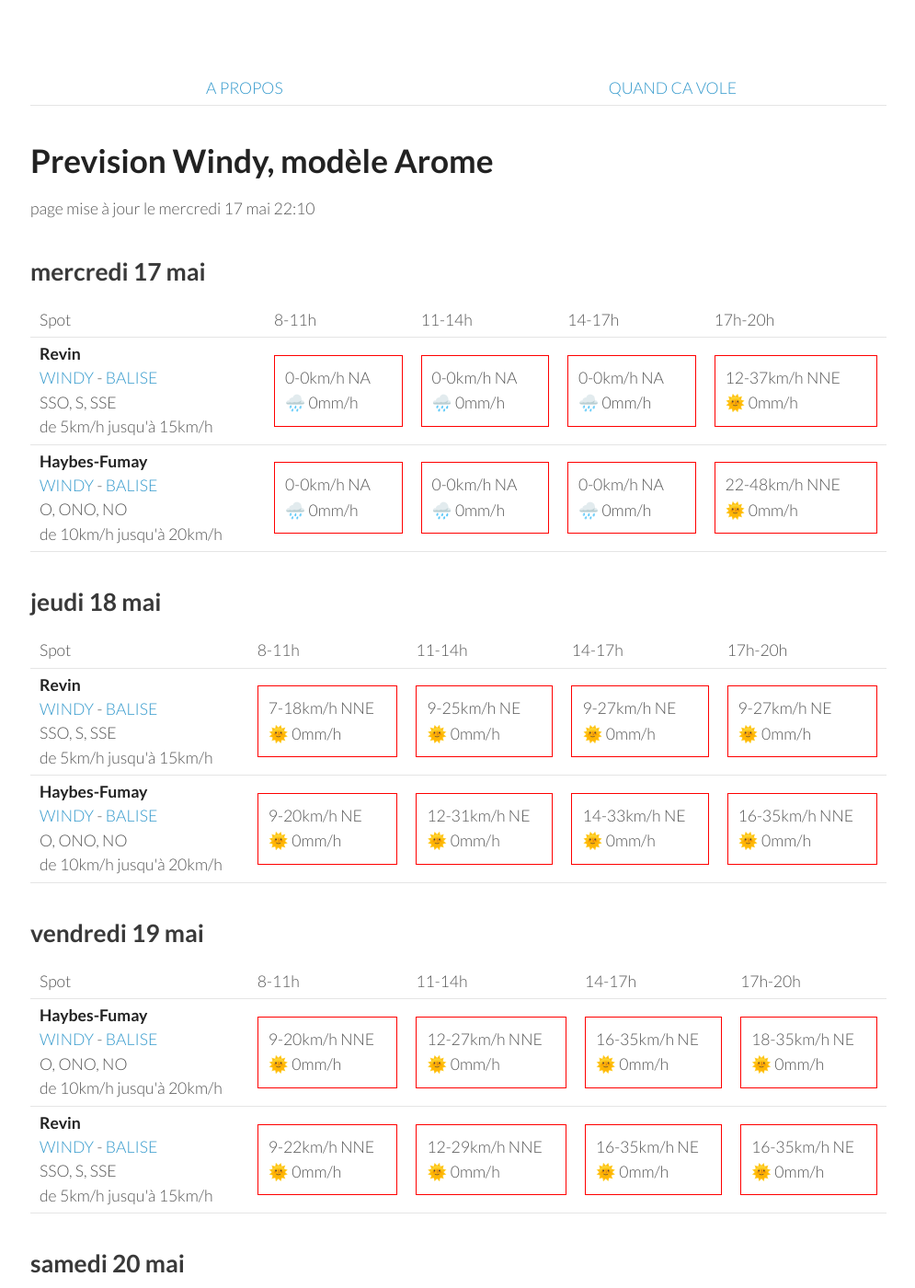
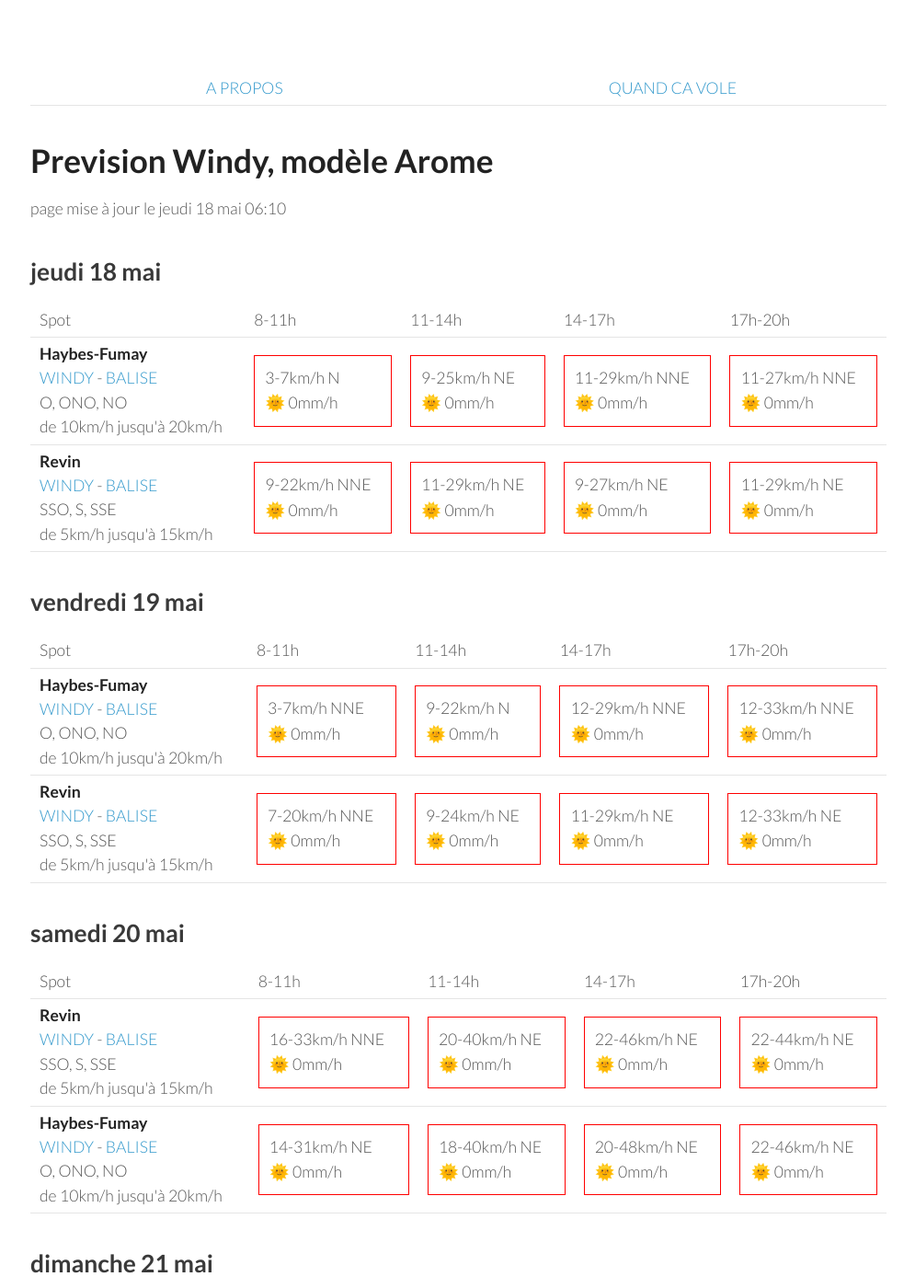
Before and after one commit to parapente-dans-le-nord/parapente-dans-le-nord.github.io, a Jekyll site: the page built from ardennes.markdown, in a window 1280 px wide and 1400 px high. Shown: the whole window at 92% size, without its empty margins (25-1020 px from the left). Built offline with Jekyll 4.4.1, drawn with Linux system fonts in a browser that asks for light colours; some of the changed text lies outside the part shown.

Commit message:
update index.markdown

```diff
--- a/ardennes.markdown
+++ b/ardennes.markdown
@@ -7,42 +7,8 @@ title:  "Tous les spots"
 {: .links}
 
 # Prevision Windy, modèle Arome
-page mise à jour le mercredi 17 mai 22:10
+page mise à jour le jeudi 18 mai 06:10
 
-## mercredi 17 mai
-
-{::nomarkdown}
-<table>
-  <tbody>
-    <tr>
-      <td>Spot</td>
-      <td>8-11h</td>
-      <td>11-14h</td>
-      <td>14-17h</td>
-      <td>17h-20h</td>
-    </tr>
-<tr>
-        <td><strong>Revin</strong><br><a href="https://windy.com/49.948/4.625?49.543,4.625,8">WINDY</a> - <span class=""><a href="http://www.balisemeteo.com/balise.php?idBalise=5019">BALISE</a> </span><br> <span class="vent-favorable">SSO, S, SSE</span><br><span class="force-vent">de 5km/h jusqu'à 15km/h</span> </td>
-
-            <td><div class="not-flyable"><p>0-0km/h NA</p><p>🌧️ 0mm/h</p></div></td>
-            <td><div class="not-flyable"><p>0-0km/h NA</p><p>🌧️ 0mm/h</p></div></td>
-            <td><div class="not-flyable"><p>0-0km/h NA</p><p>🌧️ 0mm/h</p></div></td>
-            <td><div class="not-flyable"><p>12-37km/h NNE</p><p>🌞 0mm/h</p></div></td>
-
-    </tr>
-<tr>
-        <td><strong>Haybes-Fumay</strong><br><a href="https://windy.com/49.998/4.715?49.913,4.738,10">WINDY</a> - <span class=""><a href="http://www.balisemeteo.com/balise.php?idBalise=104">BALISE</a> </span><br> <span class="vent-favorable">O, ONO, NO</span><br><span class="force-vent">de 10km/h jusqu'à 20km/h</span> </td>
-
-            <td><div class="not-flyable"><p>0-0km/h NA</p><p>🌧️ 0mm/h</p></div></td>
-            <td><div class="not-flyable"><p>0-0km/h NA</p><p>🌧️ 0mm/h</p></div></td>
-            <td><div class="not-flyable"><p>0-0km/h NA</p><p>🌧️ 0mm/h</p></div></td>
-            <td><div class="not-flyable"><p>22-48km/h NNE</p><p>🌞 0mm/h</p></div></td>
-
-    </tr>
-
-</tbody>
-</table>
-{:/}
 ## jeudi 18 mai
 
 {::nomarkdown}
@@ -56,22 +22,22 @@ page mise à jour le mercredi 17 mai 22:10
       <td>17h-20h</td>
     </tr>
 <tr>
-        <td><strong>Revin</strong><br><a href="https://windy.com/49.948/4.625?49.543,4.625,8">WINDY</a> - <span class=""><a href="http://www.balisemeteo.com/balise.php?idBalise=5019">BALISE</a> </span><br> <span class="vent-favorable">SSO, S, SSE</span><br><span class="force-vent">de 5km/h jusqu'à 15km/h</span> </td>
+        <td><strong>Haybes-Fumay</strong><br><a href="https://windy.com/49.998/4.715?49.913,4.738,10">WINDY</a> - <span class=""><a href="http://www.balisemeteo.com/balise.php?idBalise=104">BALISE</a> </span><br> <span class="vent-favorable">O, ONO, NO</span><br><span class="force-vent">de 10km/h jusqu'à 20km/h</span> </td>
 
-            <td><div class="not-flyable"><p>7-18km/h NNE</p><p>🌞 0mm/h</p></div></td>
+            <td><div class="not-flyable"><p>3-7km/h N</p><p>🌞 0mm/h</p></div></td>
             <td><div class="not-flyable"><p>9-25km/h NE</p><p>🌞 0mm/h</p></div></td>
-            <td><div class="not-flyable"><p>9-27km/h NE</p><p>🌞 0mm/h</p></div></td>
-            <td><div class="not-flyable"><p>9-27km/h NE</p><p>🌞 0mm/h</p></div></td>
+            <td><div class="not-flyable"><p>11-29km/h NNE</p><p>🌞 0mm/h</p></div></td>
+            <td><div class="not-flyable"><p>11-27km/h NNE</p><p>🌞 0mm/h</p></div></td>
 
 
     </tr>
 <tr>
-        <td><strong>Haybes-Fumay</strong><br><a href="https://windy.com/49.998/4.715?49.913,4.738,10">WINDY</a> - <span class=""><a href="http://www.balisemeteo.com/balise.php?idBalise=104">BALISE</a> </span><br> <span class="vent-favorable">O, ONO, NO</span><br><span class="force-vent">de 10km/h jusqu'à 20km/h</span> </td>
+        <td><strong>Revin</strong><br><a href="https://windy.com/49.948/4.625?49.543,4.625,8">WINDY</a> - <span class=""><a href="http://www.balisemeteo.com/balise.php?idBalise=5019">BALISE</a> </span><br> <span class="vent-favorable">SSO, S, SSE</span><br><span class="force-vent">de 5km/h jusqu'à 15km/h</span> </td>
 
-            <td><div class="not-flyable"><p>9-20km/h NE</p><p>🌞 0mm/h</p></div></td>
-            <td><div class="not-flyable"><p>12-31km/h NE</p><p>🌞 0mm/h</p></div></td>
-            <td><div class="not-flyable"><p>14-33km/h NE</p><p>🌞 0mm/h</p></div></td>
-            <td><div class="not-flyable"><p>16-35km/h NNE</p><p>🌞 0mm/h</p></div></td>
+            <td><div class="not-flyable"><p>9-22km/h NNE</p><p>🌞 0mm/h</p></div></td>
+            <td><div class="not-flyable"><p>11-29km/h NE</p><p>🌞 0mm/h</p></div></td>
+            <td><div class="not-flyable"><p>9-27km/h NE</p><p>🌞 0mm/h</p></div></td>
+            <td><div class="not-flyable"><p>11-29km/h NE</p><p>🌞 0mm/h</p></div></td>
 
 
     </tr>
@@ -94,20 +60,20 @@ page mise à jour le mercredi 17 mai 22:10
 <tr>
         <td><strong>Haybes-Fumay</strong><br><a href="https://windy.com/49.998/4.715?49.913,4.738,10">WINDY</a> - <span class=""><a href="http://www.balisemeteo.com/balise.php?idBalise=104">BALISE</a> </span><br> <span class="vent-favorable">O, ONO, NO</span><br><span class="force-vent">de 10km/h jusqu'à 20km/h</span> </td>
 
-            <td><div class="not-flyable"><p>9-20km/h NNE</p><p>🌞 0mm/h</p></div></td>
-            <td><div class="not-flyable"><p>12-27km/h NNE</p><p>🌞 0mm/h</p></div></td>
-            <td><div class="not-flyable"><p>16-35km/h NE</p><p>🌞 0mm/h</p></div></td>
-            <td><div class="not-flyable"><p>18-35km/h NE</p><p>🌞 0mm/h</p></div></td>
+            <td><div class="not-flyable"><p>3-7km/h NNE</p><p>🌞 0mm/h</p></div></td>
+            <td><div class="not-flyable"><p>9-22km/h N</p><p>🌞 0mm/h</p></div></td>
+            <td><div class="not-flyable"><p>12-29km/h NNE</p><p>🌞 0mm/h</p></div></td>
+            <td><div class="not-flyable"><p>12-33km/h NNE</p><p>🌞 0mm/h</p></div></td>
 
 
     </tr>
 <tr>
         <td><strong>Revin</strong><br><a href="https://windy.com/49.948/4.625?49.543,4.625,8">WINDY</a> - <span class=""><a href="http://www.balisemeteo.com/balise.php?idBalise=5019">BALISE</a> </span><br> <span class="vent-favorable">SSO, S, SSE</span><br><span class="force-vent">de 5km/h jusqu'à 15km/h</span> </td>
 
-            <td><div class="not-flyable"><p>9-22km/h NNE</p><p>🌞 0mm/h</p></div></td>
-            <td><div class="not-flyable"><p>12-29km/h NNE</p><p>🌞 0mm/h</p></div></td>
-            <td><div class="not-flyable"><p>16-35km/h NE</p><p>🌞 0mm/h</p></div></td>
-            <td><div class="not-flyable"><p>16-35km/h NE</p><p>🌞 0mm/h</p></div></td>
+            <td><div class="not-flyable"><p>7-20km/h NNE</p><p>🌞 0mm/h</p></div></td>
+            <td><div class="not-flyable"><p>9-24km/h NE</p><p>🌞 0mm/h</p></div></td>
+            <td><div class="not-flyable"><p>11-29km/h NE</p><p>🌞 0mm/h</p></div></td>
+            <td><div class="not-flyable"><p>12-33km/h NE</p><p>🌞 0mm/h</p></div></td>
 
 
     </tr>
@@ -130,20 +96,20 @@ page mise à jour le mercredi 17 mai 22:10
 <tr>
         <td><strong>Revin</strong><br><a href="https://windy.com/49.948/4.625?49.543,4.625,8">WINDY</a> - <span class=""><a href="http://www.balisemeteo.com/balise.php?idBalise=5019">BALISE</a> </span><br> <span class="vent-favorable">SSO, S, SSE</span><br><span class="force-vent">de 5km/h jusqu'à 15km/h</span> </td>
 
-            <td><div class="not-flyable"><p>16-35km/h NNE</p><p>🌞 0mm/h</p></div></td>
-            <td><div class="not-flyable"><p>18-38km/h NE</p><p>🌞 0mm/h</p></div></td>
-            <td><div class="not-flyable"><p>24-46km/h NE</p><p>🌞 0mm/h</p></div></td>
-            <td><div class="not-flyable"><p>24-48km/h NE</p><p>🌞 0mm/h</p></div></td>
+            <td><div class="not-flyable"><p>16-33km/h NNE</p><p>🌞 0mm/h</p></div></td>
+            <td><div class="not-flyable"><p>20-40km/h NE</p><p>🌞 0mm/h</p></div></td>
+            <td><div class="not-flyable"><p>22-46km/h NE</p><p>🌞 0mm/h</p></div></td>
+            <td><div class="not-flyable"><p>22-44km/h NE</p><p>🌞 0mm/h</p></div></td>
 
 
     </tr>
 <tr>
         <td><strong>Haybes-Fumay</strong><br><a href="https://windy.com/49.998/4.715?49.913,4.738,10">WINDY</a> - <span class=""><a href="http://www.balisemeteo.com/balise.php?idBalise=104">BALISE</a> </span><br> <span class="vent-favorable">O, ONO, NO</span><br><span class="force-vent">de 10km/h jusqu'à 20km/h</span> </td>
 
-            <td><div class="not-flyable"><p>14-33km/h NNE</p><p>🌞 0mm/h</p></div></td>
-            <td><div class="not-flyable"><p>18-38km/h NE</p><p>🌞 0mm/h</p></div></td>
-            <td><div class="not-flyable"><p>24-48km/h NE</p><p>🌞 0mm/h</p></div></td>
-            <td><div class="not-flyable"><p>22-48km/h NE</p><p>🌞 0mm/h</p></div></td>
+            <td><div class="not-flyable"><p>14-31km/h NE</p><p>🌞 0mm/h</p></div></td>
+            <td><div class="not-flyable"><p>18-40km/h NE</p><p>🌞 0mm/h</p></div></td>
+            <td><div class="not-flyable"><p>20-48km/h NE</p><p>🌞 0mm/h</p></div></td>
+            <td><div class="not-flyable"><p>22-46km/h NE</p><p>🌞 0mm/h</p></div></td>
 
 
     </tr>
@@ -167,7 +133,7 @@ page mise à jour le mercredi 17 mai 22:10
         <td><strong>Revin</strong><br><a href="https://windy.com/49.948/4.625?49.543,4.625,8">WINDY</a> - <span class=""><a href="http://www.balisemeteo.com/balise.php?idBalise=5019">BALISE</a> </span><br> <span class="vent-favorable">SSO, S, SSE</span><br><span class="force-vent">de 5km/h jusqu'à 15km/h</span> </td>
 
             <td><div class="not-flyable"><p>18-37km/h NNE</p><p>🌞 0mm/h</p></div></td>
-            <td><div class="not-flyable"><p>20-40km/h NE</p><p>🌞 0mm/h</p></div></td>
+            <td><div class="not-flyable"><p>22-44km/h NNE</p><p>🌞 0mm/h</p></div></td>
             <td><div class="not-flyable"><p>16-40km/h NE</p><p>🌞 0mm/h</p></div></td>
             <td><div class="not-flyable"><p>16-35km/h NNE</p><p>🌞 0mm/h</p></div></td>
 
@@ -176,8 +142,8 @@ page mise à jour le mercredi 17 mai 22:10
 <tr>
         <td><strong>Haybes-Fumay</strong><br><a href="https://windy.com/49.998/4.715?49.913,4.738,10">WINDY</a> - <span class=""><a href="http://www.balisemeteo.com/balise.php?idBalise=104">BALISE</a> </span><br> <span class="vent-favorable">O, ONO, NO</span><br><span class="force-vent">de 10km/h jusqu'à 20km/h</span> </td>
 
-            <td><div class="not-flyable"><p>18-35km/h NE</p><p>🌞 0mm/h</p></div></td>
-            <td><div class="not-flyable"><p>18-38km/h NE</p><p>🌞 0mm/h</p></div></td>
+            <td><div class="not-flyable"><p>16-33km/h NNE</p><p>🌞 0mm/h</p></div></td>
+            <td><div class="not-flyable"><p>20-44km/h NNE</p><p>🌞 0mm/h</p></div></td>
             <td><div class="not-flyable"><p>16-40km/h NE</p><p>🌞 0mm/h</p></div></td>
             <td><div class="not-flyable"><p>16-37km/h NNE</p><p>🌞 0mm/h</p></div></td>
 
```
